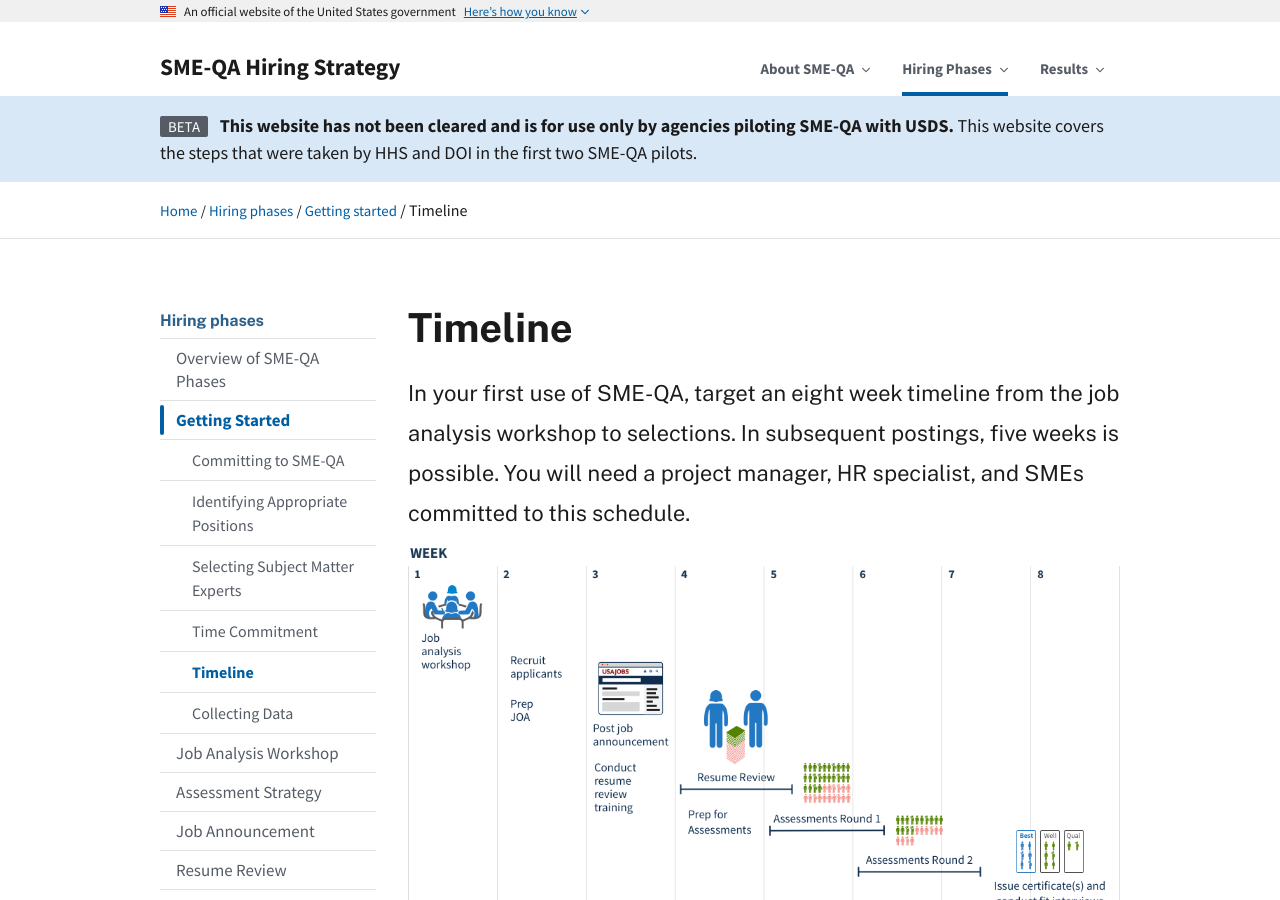
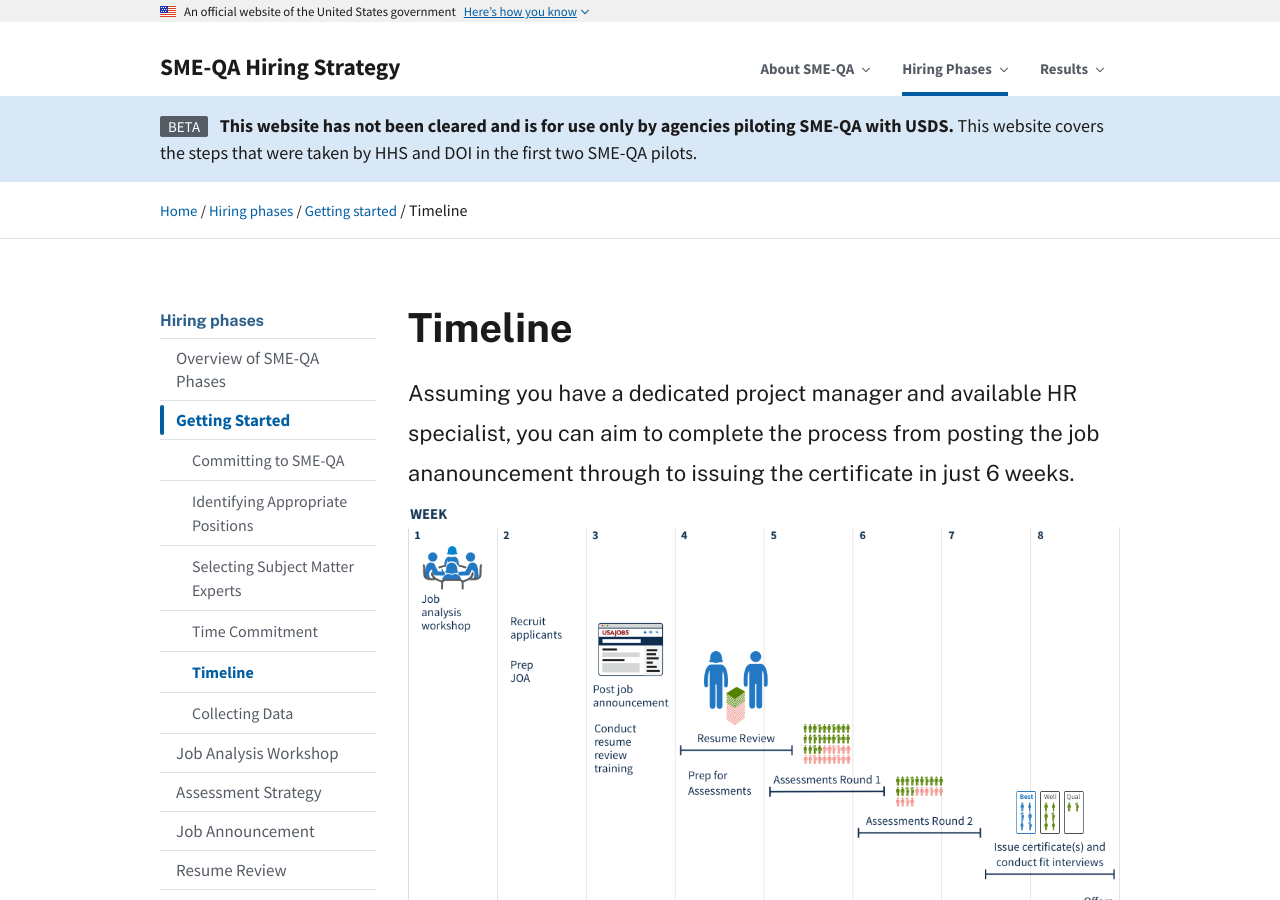
Before and after one commit to usds/SME-QA-Website, a Jekyll site: the page built from pages/phases/getting-started/timeline.html, in a window 1280 px wide and 900 px high. Built offline with Jekyll 4.4.1, drawn with Linux system fonts in a browser that asks for light colours.

Commit message:
Update timeline.html

```diff
--- a/pages/phases/getting-started/timeline.html
+++ b/pages/phases/getting-started/timeline.html
@@ -6,7 +6,7 @@ title: Timeline
 sidenav: hiring-phases
 phase: getting-started
 sub-phase-order: 035
-intro: In your first use of SME-QA, target an eight week timeline from the job analysis workshop to selections. In subsequent postings, five weeks is possible. You will need a project manager, HR specialist, and SMEs committed to this schedule.
+intro: Assuming you have a dedicated project manager and available HR specialist, you can aim to complete the process from posting the job ananouncement through to issuing the certificate in just 6 weeks.
 ---
 
 <p class="usa-intro">
```
